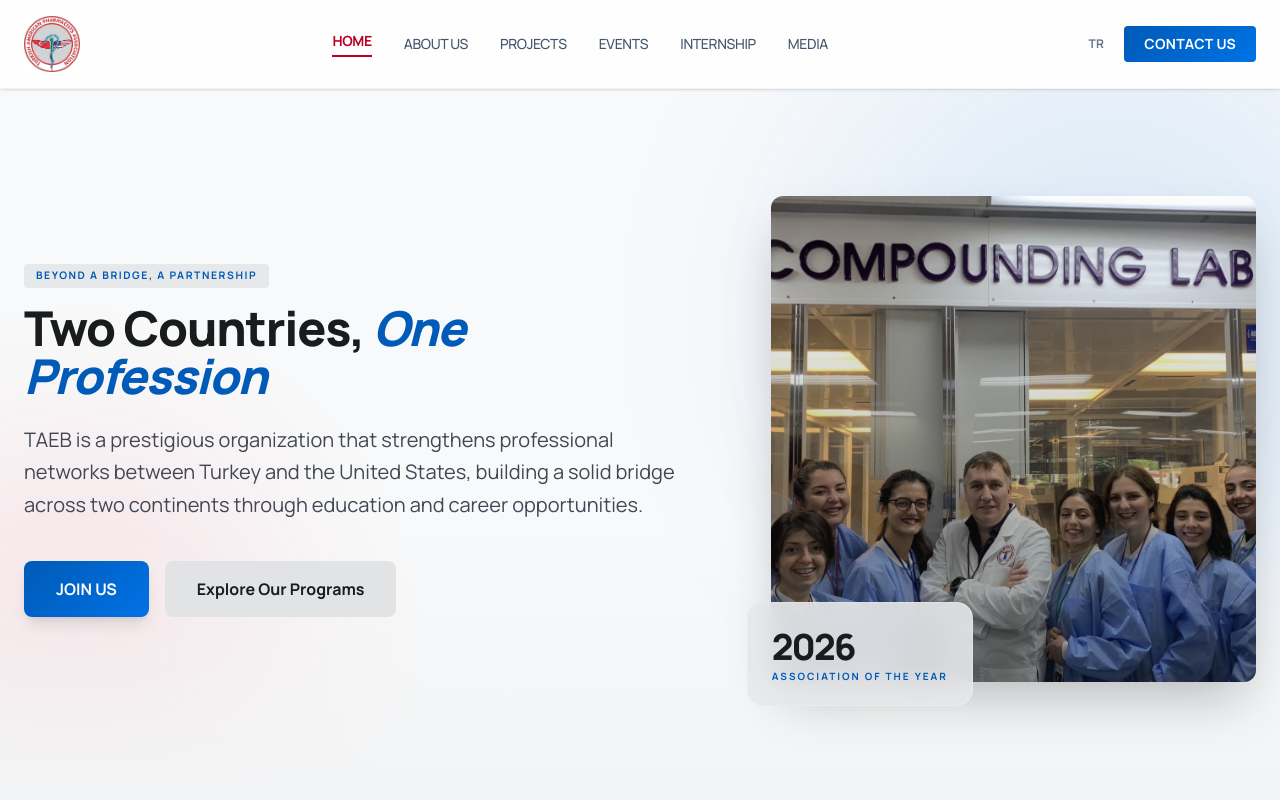
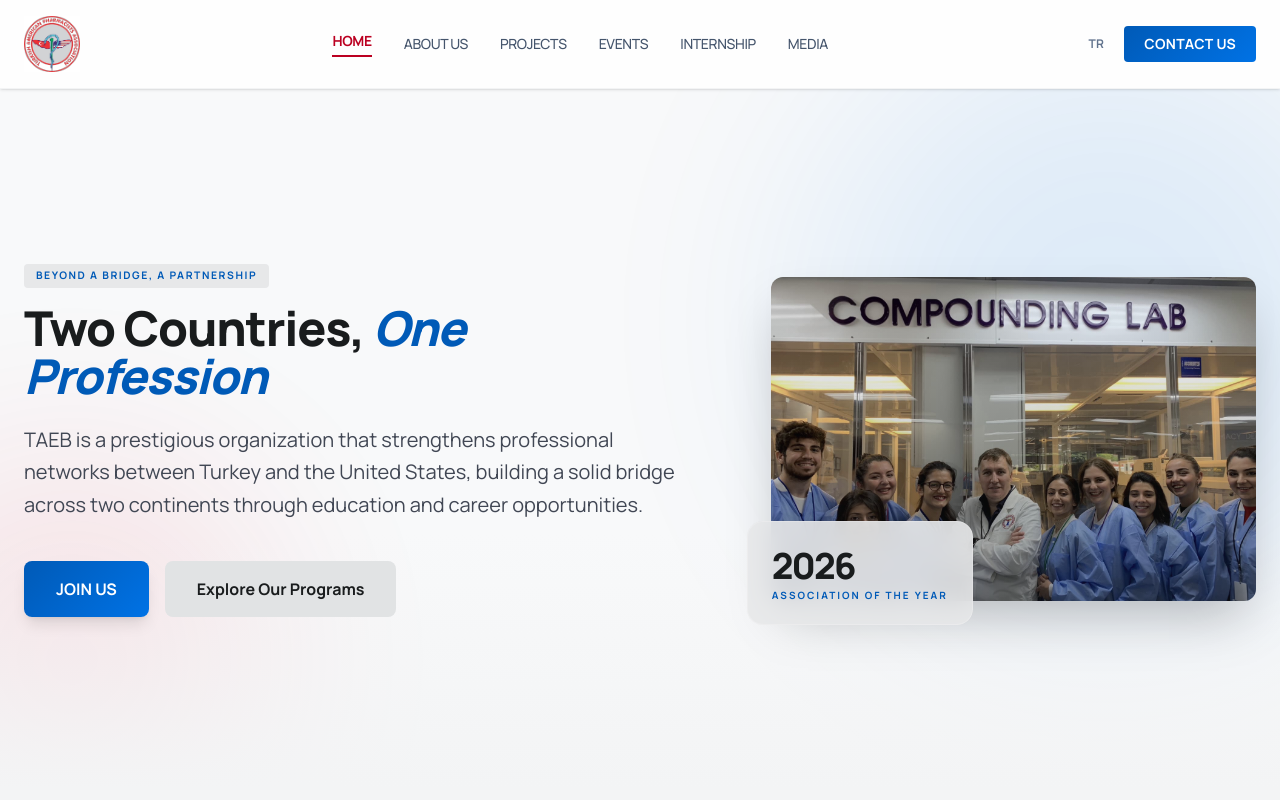
Before and after one commit to bulutmuf/taeb, a React (Vite) app: page / in a window 1280 px wide. Shown: the top 800 px of the page. Built offline with nearby package versions, Linux system fonts and the light colour scheme.

Commit message:
style: change home hero image aspect ratio to horizontal rectangle (3:2)

```diff
--- a/src/pages/Home.tsx
+++ b/src/pages/Home.tsx
@@ -47,7 +47,7 @@ export default function Home() {
           </div>
 
           <div className="md:col-span-5 relative">
-            <div className="aspect-square rounded-xl overflow-hidden shadow-2xl relative">
+            <div className="aspect-[3/2] rounded-xl overflow-hidden shadow-2xl relative">
               <img
                 alt="Professional meeting environment"
                 className="w-full h-full object-cover"
```
